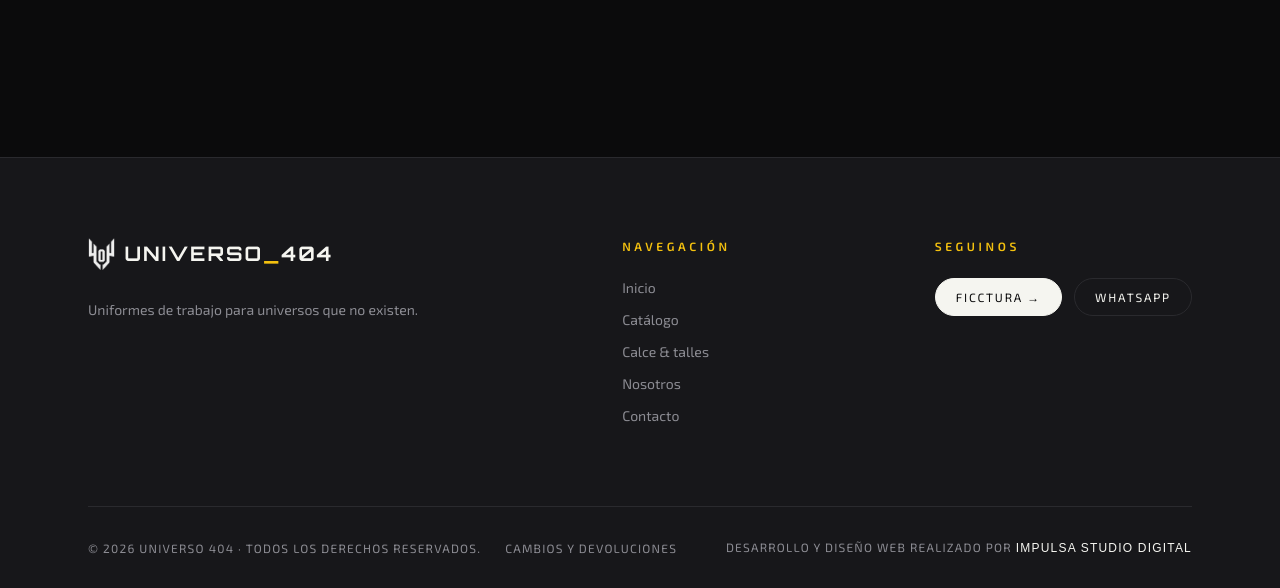
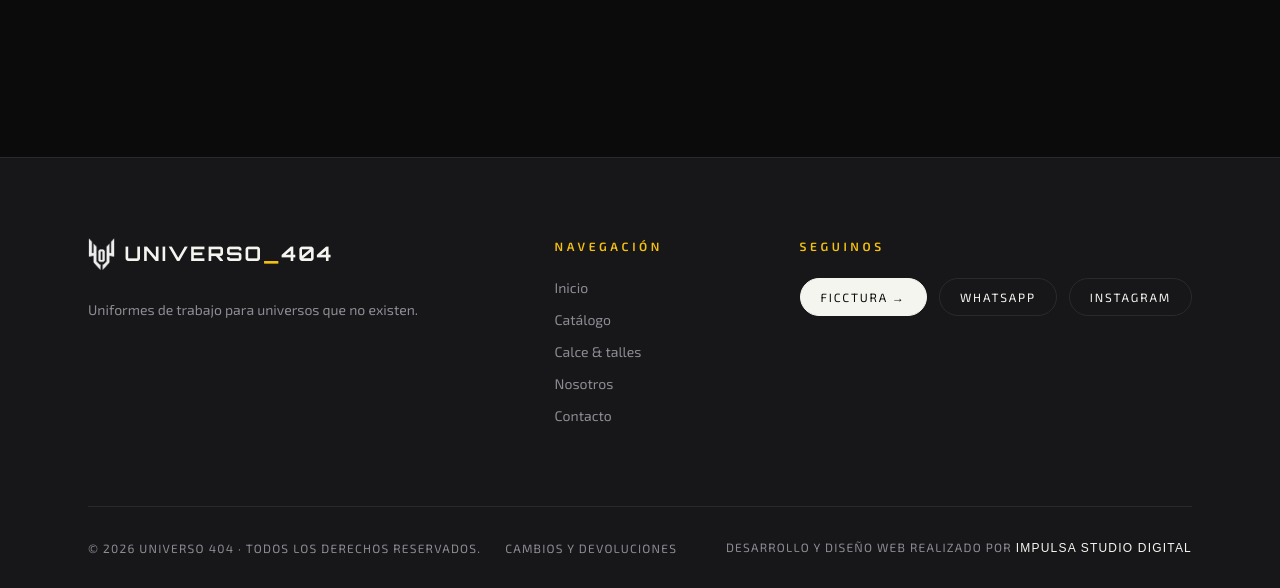
Before and after one commit to juanperdomo-9/ficctura-u404, a Django app: page /catalogo/carrito/ in a window 1280 px wide. Shown: the part 643-1231 px from the top of the page. Run offline with Django 5.2, Linux system fonts and the light colour scheme; data that the repository does not hold is empty; style sheets or scripts are compiled from the project's sources; some web fonts are replaced.

Commit message:
Instagram de Universo 404 en el footer
El número/usuario ya estaba cargado en settings.py::BRANDS
(eluniverso404) y contacto.html ya lo mostraba bien para las dos
marcas, pero el footer de U404 nunca tuvo el link — el de Ficctura sí.
Mismo criterio/estilo que ya usaba ese footer.

```diff
--- a/templates/u404/_footer.html
+++ b/templates/u404/_footer.html
@@ -54,6 +54,18 @@
                         WhatsApp
                     </a>
                     {% endif %}
+                    {% comment %}
+                    Faltaba (30/8, pedido del cliente) — el footer de
+                    Ficctura ya tenía este link con el mismo criterio
+                    ({{ brand_config.instagram }}, cargado en
+                    settings.py::BRANDS), acá nunca se había agregado.
+                    {% endcomment %}
+                    {% if brand_config.instagram %}
+                    <a href="https://instagram.com/{{ brand_config.instagram }}" target="_blank" rel="noopener"
+                       class="rounded-full border border-u404-border px-5 py-2.5 font-sans text-xs uppercase tracking-[0.15em] text-u404-ink transition-all duration-300 hover:-translate-y-0.5 hover:border-u404-accent hover:text-u404-accent">
+                        Instagram
+                    </a>
+                    {% endif %}
                 </div>
             </div>
 
```
